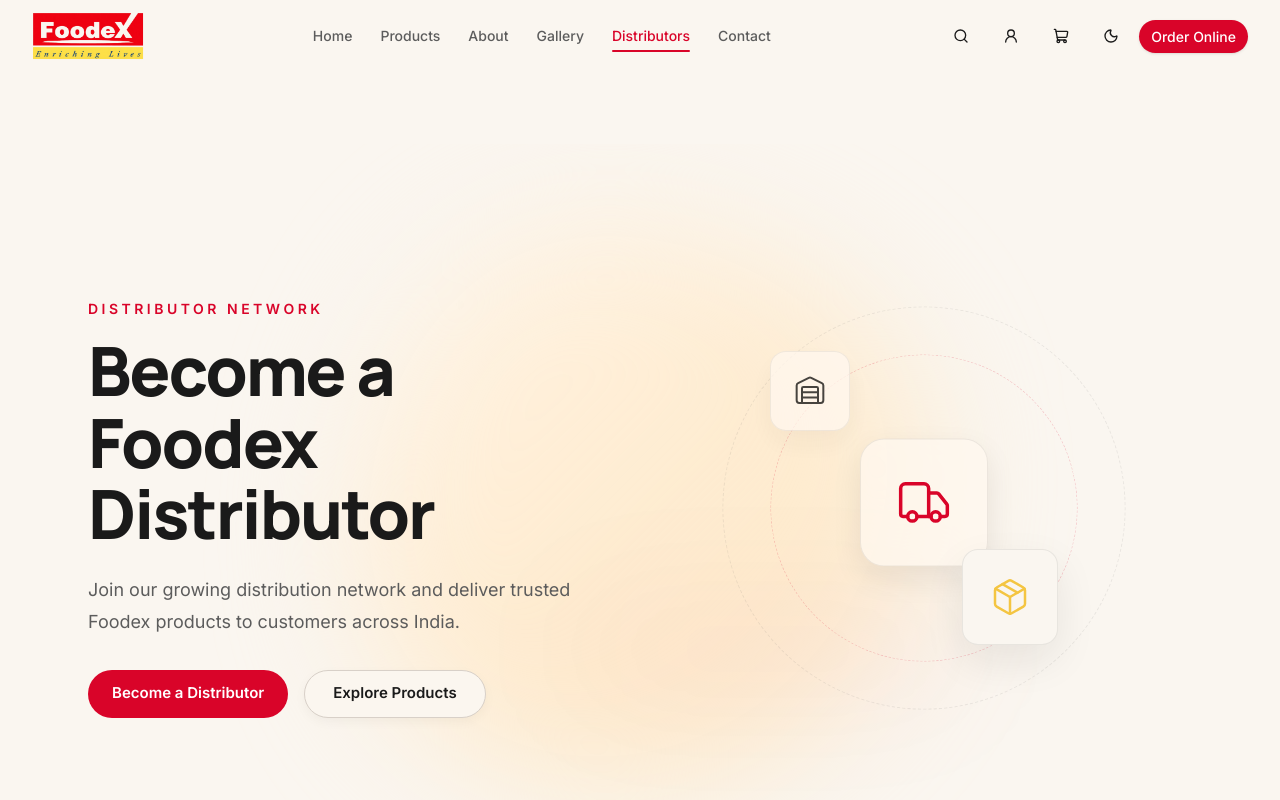
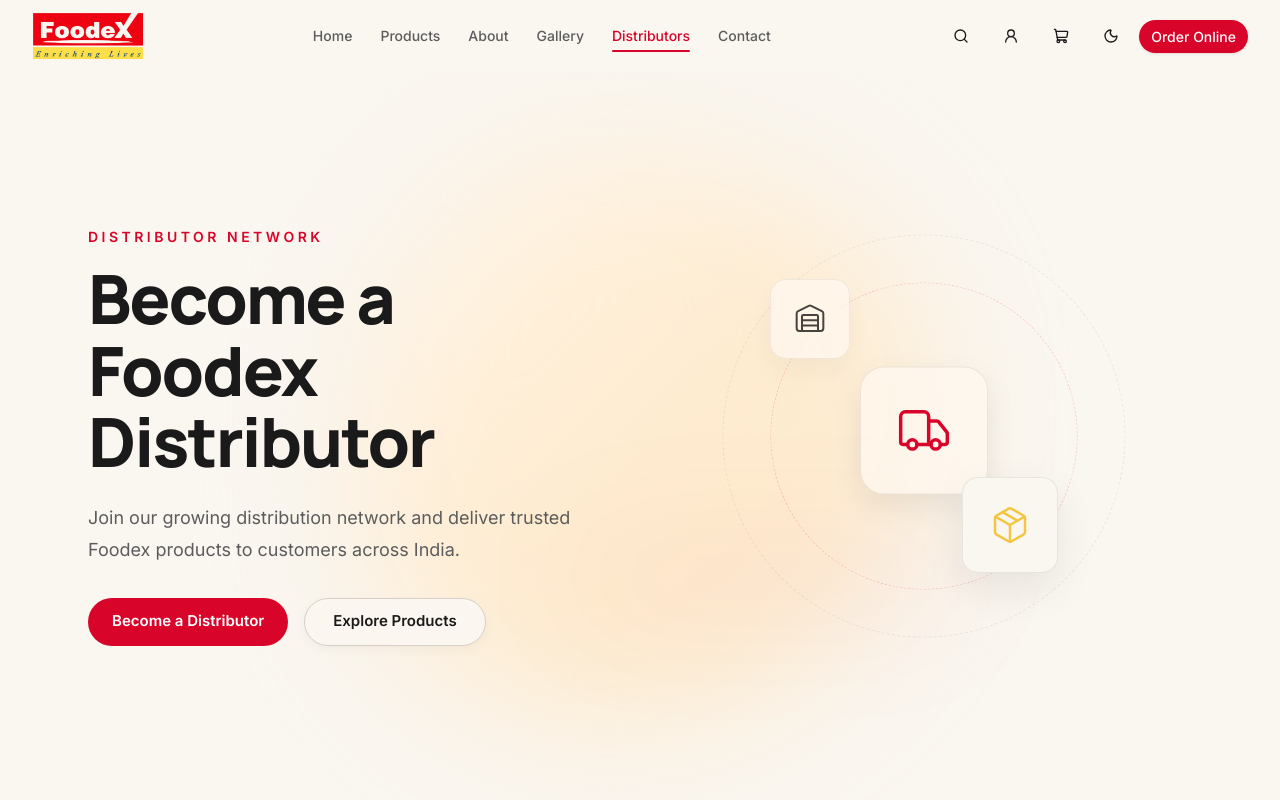
Before and after one commit to JIIT-Himanshi/foodex-redesign, a React (Vite) app: page /distributors in a window 1280 px wide. Shown: the top 800 px of the page. Built offline with nearby package versions, Linux system fonts and the light colour scheme.

Commit message:
fix(layout): remove redundant top padding from Distributors and Gallery pages

```diff
--- a/src/pages/DistributorPage.jsx
+++ b/src/pages/DistributorPage.jsx
@@ -15,7 +15,7 @@
 	}, [])
 
 	return (
-		<div className="flex flex-col min-h-screen pt-[72px]">
+		<div className="flex flex-col min-h-screen">
 			<DistributorHero />
 			<WhyPartner />
 			<NetworkStats />
--- a/src/pages/GalleryPage.jsx
+++ b/src/pages/GalleryPage.jsx
@@ -77,7 +77,7 @@
   }
 
   return (
-    <div className="gallery-page-shell flex flex-col min-h-screen pt-[72px]">
+    <div className="gallery-page-shell flex flex-col min-h-screen">
       <GalleryHero />
       <GalleryStats />
 
```
